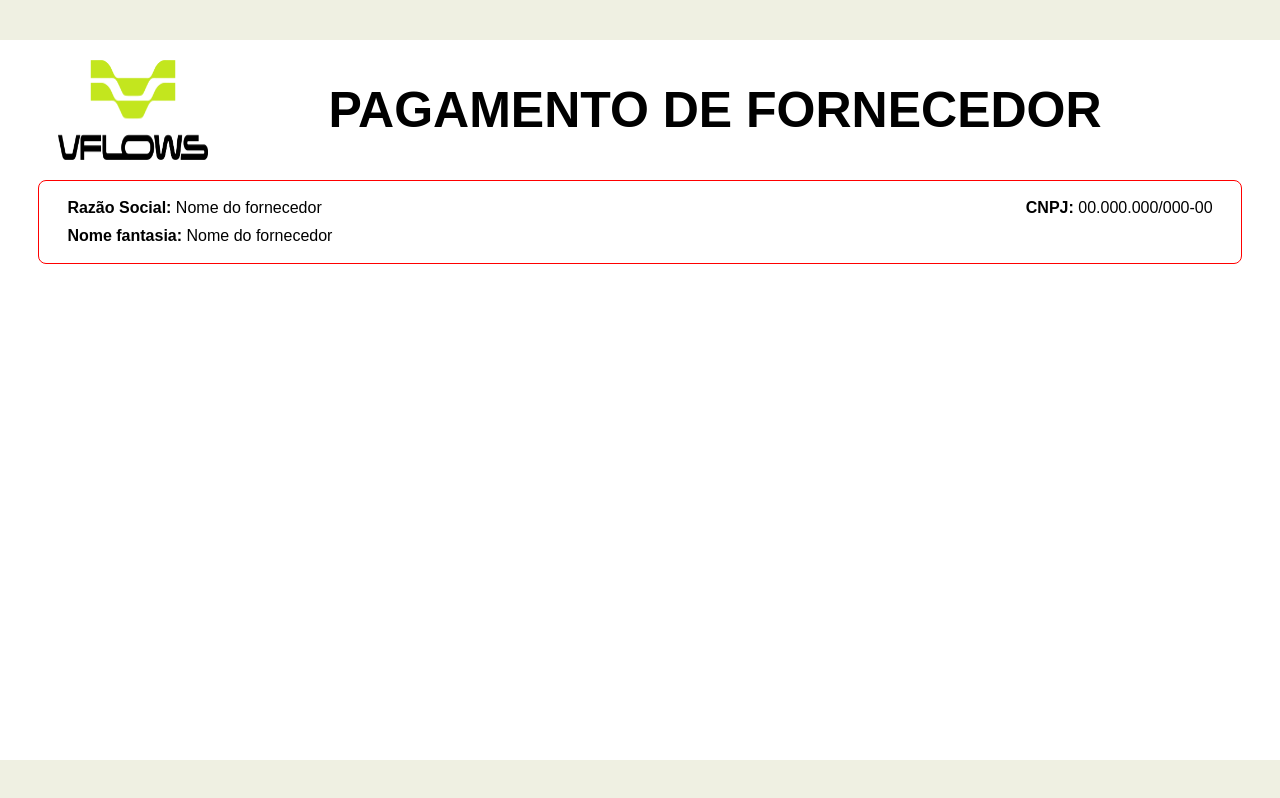
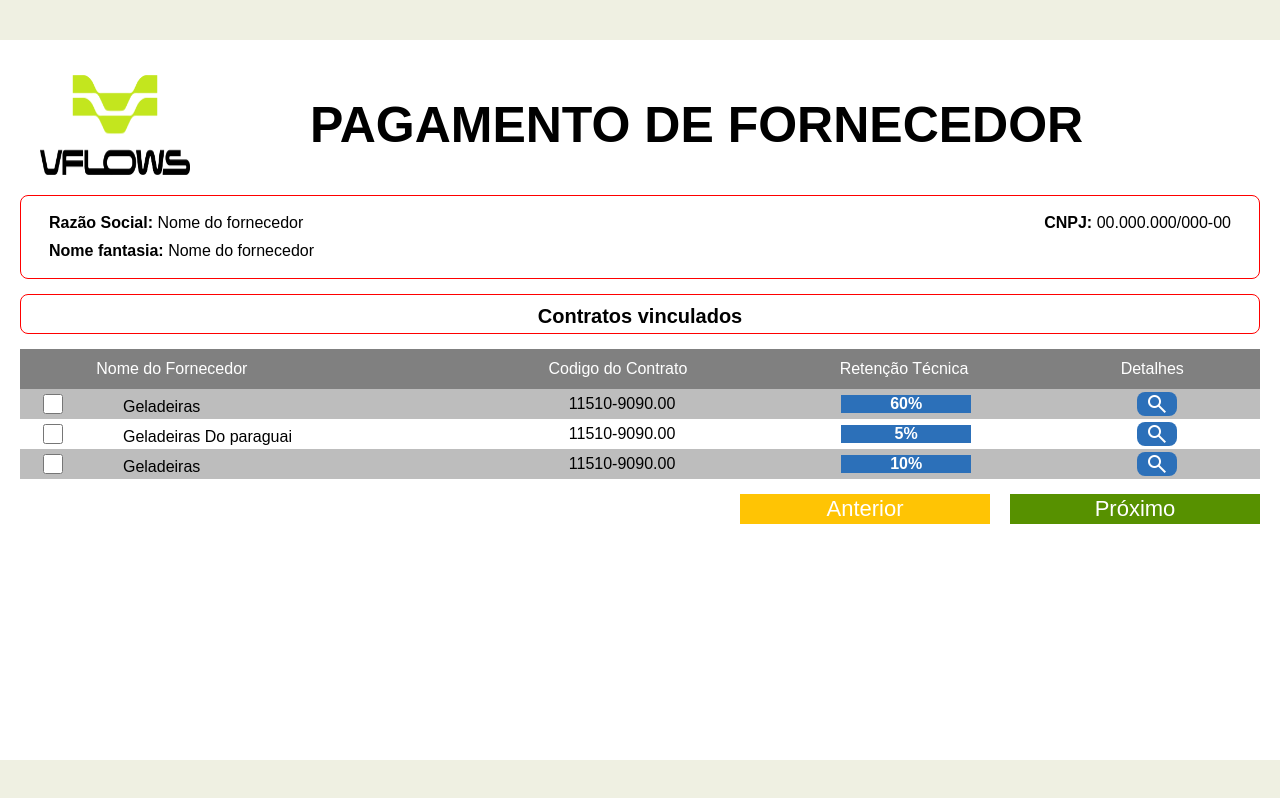
Before and after one commit to jancoweb/vflows-teste, a React (Vite) app: page /home in a window 1280 px wide. Built offline with nearby package versions, Linux system fonts and the light colour scheme.

Commit message:
table de exemplo/conteudo

```diff
--- a/index.html
+++ b/index.html
@@ -3,6 +3,7 @@
   <head>
     <meta charset="UTF-8" />
     <link rel="icon" type="image/svg+xml" href="/vite.svg" />
+    <link rel="stylesheet" href="https://fonts.googleapis.com/css2?family=Material+Symbols+Outlined:opsz,wght,FILL,GRAD@20..48,100..700,0..1,-50..200" />
     <meta name="viewport" content="width=device-width, initial-scale=1.0" />
     <title>Vite + React</title>
   </head>
--- a/src/components/Main/Home.jsx
+++ b/src/components/Main/Home.jsx
@@ -1,3 +1,4 @@
+import HomeContent from './content'
 import HomeHeader from './header'
 import './home.css'
 
@@ -5,6 +6,7 @@ function Home() {
   return (
     <div className="Home-wrapper">
       <HomeHeader />
+      <HomeContent />
     </div>
   )
 }
--- /dev/null
+++ b/src/components/Main/content/index.css
@@ -0,0 +1,104 @@
+.content-wrapper {
+  width: 100%;
+}
+.content-title p {
+  margin-top: 10px;
+}
+.content-title {
+  border: 1px solid red;
+  text-align: center;
+  font-size: 20px;
+  font-weight: bold;
+  border-radius: 8px;
+  height: 40px;
+}
+.content-container {
+  display: flex;
+  align-items: center;
+  justify-content: center;
+  flex-direction: column;
+  margin: 15px 0;
+}
+.content-header {
+  width: 100%;
+}
+
+.data-headers {
+  width: 100%;
+  display: flex;
+  align-items: center;
+  justify-content: space-around;
+  background-color: grey;
+  height: 40px;
+  color: #fff;
+}
+
+.data-container {
+  display: flex;
+  flex-direction: column;
+  justify-content: space-around;
+  width: 100%;
+}
+.data-container .data:nth-child(odd) {
+  background-color: rgb(189, 189, 189);
+}
+.data-container:nth-child(even) {
+  background-color: rgb(255, 255, 255);
+}
+.data {
+  width: 100%;
+  height: 30px;
+  display: flex;
+  align-items: center;
+  justify-content: space-around;
+}
+.input-name-container {
+  width: 300px;
+}
+
+.blue-bg {
+  background-color: #2C70B9;
+  color: #fff;
+  text-align: center;
+  width: 130px;
+  font-weight: bold;
+}
+.details {
+  width: 40px;
+  text-align: center;
+  background-color: #2C70B9;
+  color: #fff;
+  border-radius: 8px;
+}
+.details:hover {
+  cursor: pointer;
+}
+.check {
+  position: relative;
+  left: -60px;
+  top: 2px;
+  width: 20px;
+  height: 20px;
+  background-color: #fff;
+}
+.btn-container {
+  display: flex;
+  justify-content: flex-end;
+  gap: 20px;
+}
+.btn-container button {
+  width: 250px;
+  height: 30px;
+  color: #fff;
+  font-size: 22px;
+  border: none;
+}
+.btn-container button:hover {
+  cursor: pointer;
+}
+button.prev {
+  background-color: rgb(255, 196, 4);
+}
+button.next {
+  background-color: rgb(87, 145, 0);
+}
--- /dev/null
+++ b/src/components/Main/content/index.jsx
@@ -0,0 +1,19 @@
+import './index.css'
+import Table from './table'
+
+function HomeContent() {
+  return (
+    <div className='content-wrapper'>
+      <div className='content-title'>
+        <p>Contratos vinculados</p>
+      </div>
+      <Table />
+      <div className="btn-container">
+        <button className='prev'>Anterior</button>
+        <button className='next'>Próximo</button>
+      </div>
+    </div>
+  )
+}
+
+export default HomeContent
--- /dev/null
+++ b/src/components/Main/content/table/index.jsx
@@ -0,0 +1,35 @@
+function Table() {
+
+  const contratos = [{ id: 1, name: 'Geladeiras', codigo: '11510-9090.00', ret: '60%' }, { id: 2, name: 'Geladeiras Do paraguai', codigo: '11510-9090.00', ret: '5%' }, { id: 3, name: 'Geladeiras', codigo: '11510-9090.00', ret: '10%' }]
+
+
+  return (
+    <div className="content-container">
+      <div className="data-headers">
+        <span className="input-name-container">Nome do Fornecedor</span>
+        <span>Codigo do Contrato</span>
+        <span>Retenção Técnica</span>
+        <span>Detalhes</span>
+      </div>
+      <div className="data-container">
+        {contratos &&
+          contratos.map(contrato => {
+            return (
+              <div key={contrato.id} className="data">
+                <div className="input-name-container">
+                  <input type="checkbox" className="check" />
+                  <span>{contrato.name}</span>
+                </div>
+                <span>{contrato.codigo}</span>
+                <span className="blue-bg">{contrato.ret}</span>
+                <span className="material-symbols-outlined details">search</span>
+              </div>
+            )
+          })
+        }
+      </div>
+    </div>
+  )
+}
+
+export default Table
--- a/src/components/Main/header/index.css
+++ b/src/components/Main/header/index.css
@@ -5,9 +5,8 @@ header{
 header .Logo-Title{
   display: flex;
   align-items: center;
-  margin: 20px;
+  margin: 0 20px 20px 20px;
   font-size: 25px;
-  width: 100%;
 }
 header .Logo-Title h1 {
   margin: 0 120px;
@@ -16,7 +15,10 @@ header .Logo-Title img {
   width: 150px;
   height: 100px;
 }
-
+.Header-container {
+  width: 100%;
+  margin: 15px;
+}
 .Header-content {
   border: 1px solid red;
   border-radius: 8px;
--- a/src/components/Main/home.css
+++ b/src/components/Main/home.css
@@ -5,4 +5,5 @@
   display: flex;
   flex-direction: column;
   align-items: center;
+  padding: 20px;
 }
```
